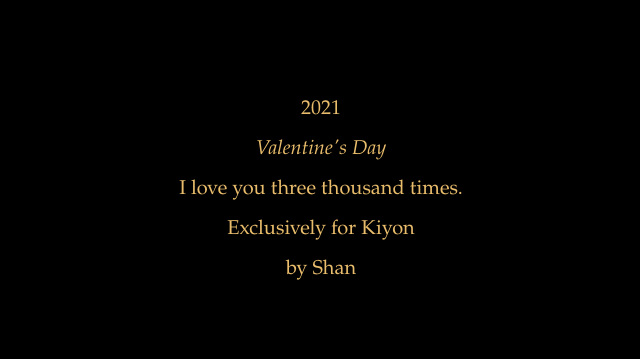
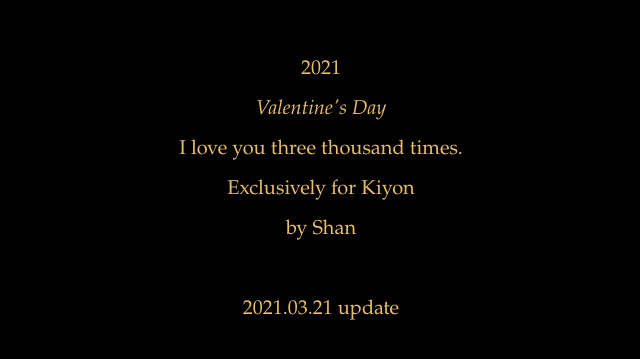
Before and after one commit to shanmh47/shanmh47.github.io, a plain HTML site: page kiyon/about.html in a window 1280 px wide. Shown: the part 211-570 px from the top of the page, without its empty margins (319-959 px from the left). Drawn offline with Linux system fonts and the light colour scheme; a web font is replaced by a local one.

Commit message:
about update

```diff
--- a/kiyon/about.html
+++ b/kiyon/about.html
@@ -31,6 +31,9 @@
             Exclusively for Kiyon
             <br />
             by Shan
+            <br />
+            <br />
+            2021.03.21 update
 
           </td>
         </tr>
```
Also changed, not shown: 1 other file.
